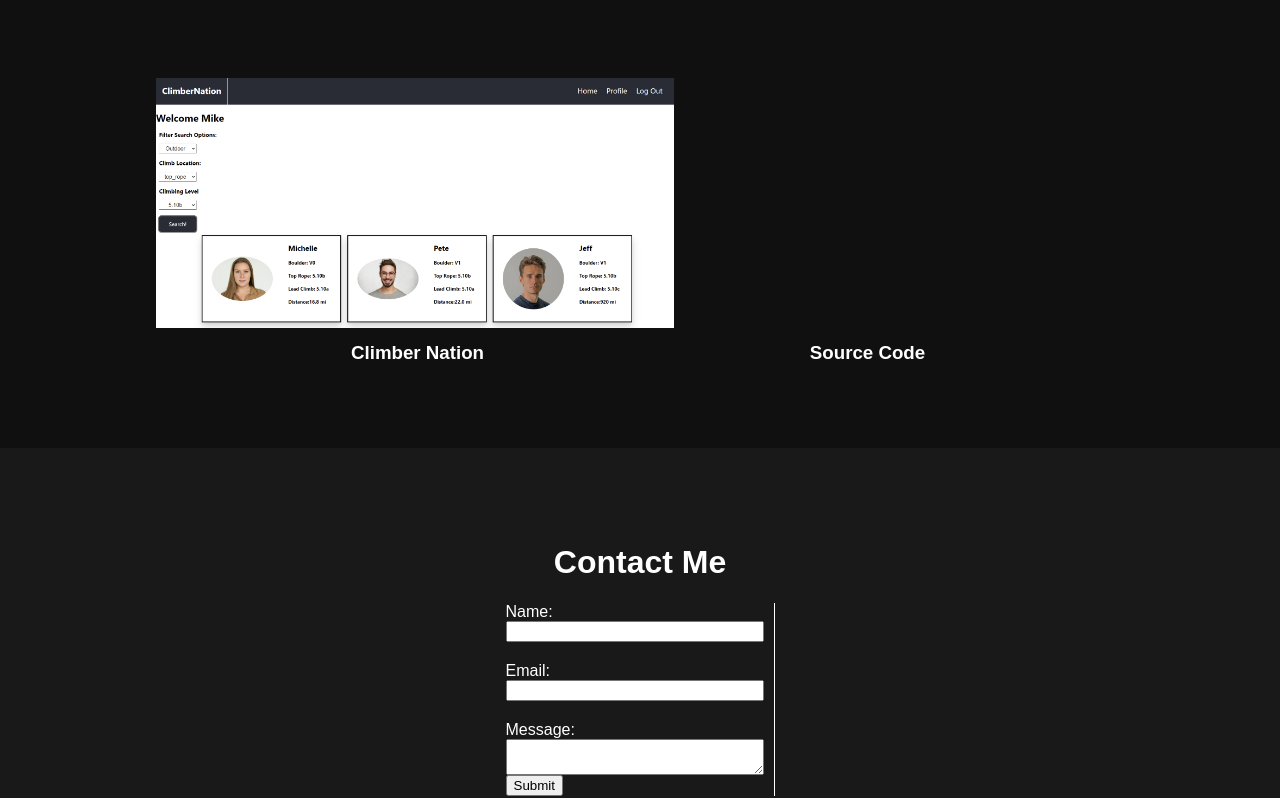
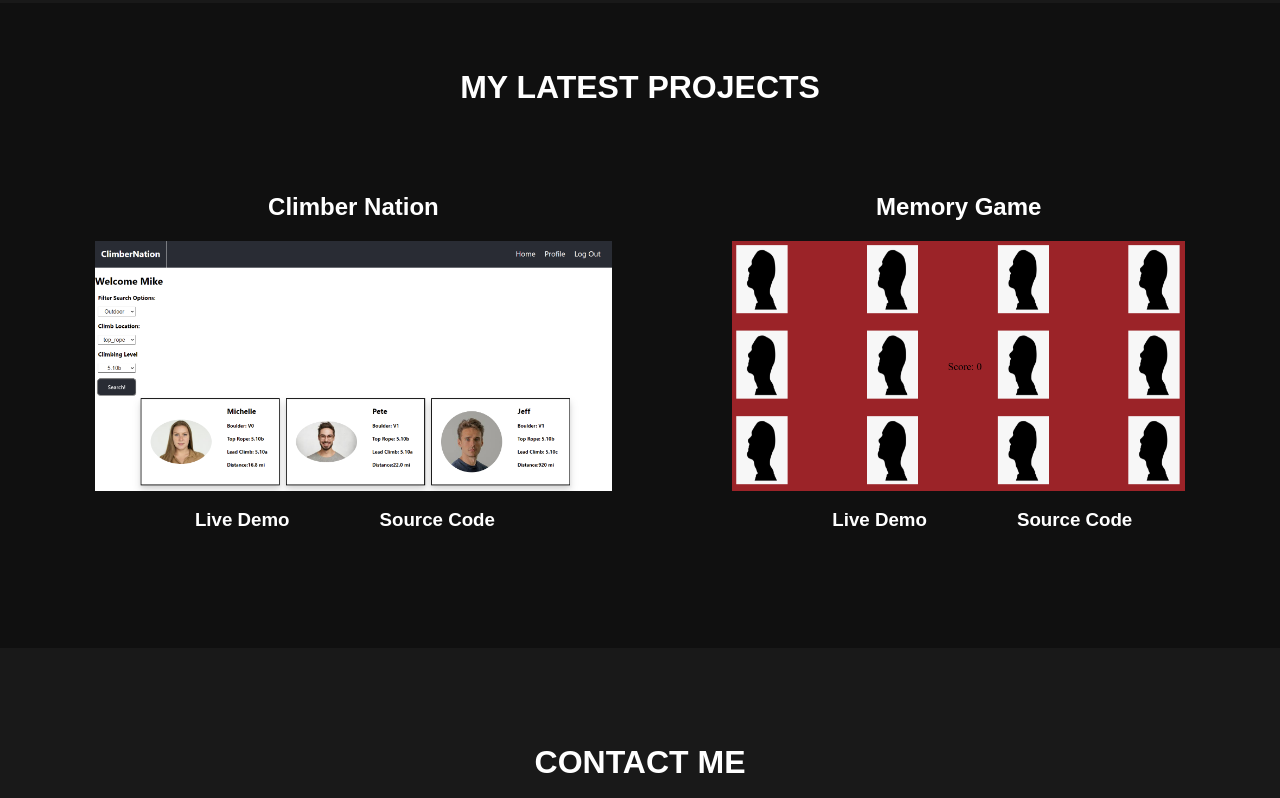
Before and after one commit to slevine3/Portfolio, a React (Create React App) app: page / in a window 1280 px wide. Shown: the part 1442-2240 px from the top of the page. Built offline with nearby package versions, Linux system fonts and the light colour scheme.

Commit message:
project section completed

```diff
--- a/src/components/Contact.css
+++ b/src/components/Contact.css
@@ -18,6 +18,7 @@
 input {
   margin-bottom: 20px;
   width: 250px;
+  height: 25px;
 }
 
 * {
--- a/src/components/Contact.js
+++ b/src/components/Contact.js
@@ -2,7 +2,7 @@ export const Contact = () => {
   return (
     <div id="contact" className="contact_container">
       <div>
-        <h1>Contact Me</h1>
+        <h1>CONTACT ME</h1>
       </div>
       <div>
         <form className="contact_form">
@@ -13,7 +13,7 @@ export const Contact = () => {
           <lable htmlFor="message">Message: </lable>
           <textarea name="message"></textarea>
 
-          <div><button>Submit</button></div>
+          <button>Submit</button>
         </form>
       </div>
     </div>
--- a/src/components/Home.css
+++ b/src/components/Home.css
@@ -3,7 +3,7 @@
   padding-top: 100px;
   justify-content: space-evenly;
 
-  height: 500px;
+  height: 600px;
   background-color: #101010;
   color: white;
   padding-left: 20px;
--- a/src/components/NavBar.css
+++ b/src/components/NavBar.css
@@ -5,15 +5,19 @@
   height: 75px;
   color: white;
   position: fixed;
+  padding-left: 40px;
 }
 .nav_container2 {
   display: flex;
   align-items: center;
-  background-color: black;
+  background-color: #191919;
   height: 50px;
   color: white;
   position: fixed;
   /* opacity: 0.7; */
+  font-size: 18px;
+  height: 60px;
+  padding-left: 40px;
 }
 
 .logo {
@@ -33,7 +37,6 @@
   justify-content: flex-start;
   margin-right: 20px;
   width: 100vw;
-  font-size: 14px;
   font-family: Arial, Helvetica, sans-serif;
 }
 
--- a/src/components/NavBar.js
+++ b/src/components/NavBar.js
@@ -10,7 +10,7 @@ export const NavBar = () => {
   const [contactClass, setContactClass] = useState(null);
 
   const controlNavbar = () => {
-    console.log(window.scrollY);
+
     if (window.scrollY >= 0 && window.scrollY < 20) {
       setNavContainerClass("nav_container1");
       setNavBar("nav_bar1");
@@ -56,9 +56,6 @@ export const NavBar = () => {
 
   return (
     <div className={navContainerClass}>
-      <div className="logo">
-        <a href="/">*</a>
-      </div>
       <div className={navBar}>
         <div className="nav_link">
           <div>
--- a/src/components/Project.css
+++ b/src/components/Project.css
@@ -2,36 +2,23 @@
   display: flex;
   flex-direction: column;
   align-items: center;
-  height: 500px;
+  height: 600px;
   background-color: #101010;
   color: white;
   padding-top: 45px;
 }
+.all_project_container {
+  display: flex;
+  grid-gap: 120px;
+  padding-top: 45px;
+}
 .project_display_conatainer {
   display: flex;
-  margin-top: 50px;
-  grid-gap: 200px;
+  flex-direction: column;
 }
 .project_image {
   height: 250px;
   width: auto;
-}
-.project_boxes {
-  display: flex;
-  align-items: center;
-  justify-content: space-around;
-  height: 250px;
-  width: 250px;
-  /* border: 3px solid white; */
-  flex-direction: column;
-  cursor: pointer;
-}
-
-.project_title {
-  display: flex;
-  margin: auto;
-  visibility: hidden;
-  opacity: 0;
 }
 
 .project_subtitle {
@@ -45,7 +32,7 @@
   color: white;
 }
 
-.project_subtitle:visited {
-  color: white;
-  text-decoration: none;
+.project_links {
+  display: flex;
+  padding-left: 20px;
 }
--- a/src/components/Project.js
+++ b/src/components/Project.js
@@ -1,4 +1,5 @@
 import Climber_Nation from "./Images/climberNation.PNG";
+import Memory_Game from "./Images/MemoryGame.PNG";
 
 export const Project = () => {
   return (
@@ -6,10 +7,9 @@ export const Project = () => {
       <div>
         <h1>MY LATEST PROJECTS</h1>
       </div>
-
+      <div className="all_project_container">
         <div className="project_display_conatainer">
-        <div>
-          <div className="project_boxes">
+          <h2 style={{ "textAlign": "center" }}>Climber Nation</h2>
           <div>
             <a href="https://www.loom.com/share/98717cfa741b4f34ba07a32ac76ea7e5">
               <img
@@ -18,29 +18,47 @@ export const Project = () => {
                 alt="Climber_Nation"
               ></img>
             </a>
+          </div>
 
-              <h3></h3>
-            </div>
+          <div className="project_links">
+            <div>
+              <a
+                className="project_subtitle"
+                href="https://www.loom.com/share/98717cfa741b4f34ba07a32ac76ea7e5"
+              >
+                <h3>Live Demo</h3>
+              </a>
             </div>
             <div>
               <a
                 className="project_subtitle"
                 href="https://github.com/slevine3/Climber-Nation"
               >
-              <h3>Climber Nation</h3>
+                <h3>Source Code</h3>
               </a>
             </div>
           </div>
+        </div>
+        <div className="project_display_conatainer">
+          <h2 style={{ "textAlign": "center" }}>Memory Game</h2>
+          <div>
+            <a href="https://slevine3.github.io/MemoryGame/">
+              <img
+                className="project_image"
+                src={Memory_Game}
+                alt="Climber_Nation"
+              ></img>
+            </a>
+          </div>
 
+          <div className="project_links">
             <div>
-          <div className="project_boxes">
-            <div>
-              <h3 className="project_title">
-                <a href="https://www.loom.com/share/bb705a51d5fb4327a4950593590ee2ff">
-                  View Demo Video
+              <a
+                className="project_subtitle"
+                href="https://www.loom.com/share/bb705a51d5fb4327a4950593590ee2ff"
+              >
+                <h3>Live Demo</h3>
               </a>
-              </h3>
-            </div>
             </div>
             <div>
               <a
@@ -53,5 +71,6 @@ export const Project = () => {
           </div>
         </div>
       </div>
+    </div>
   );
 };
```
Also changed, not shown: src/components/Images/MemoryGame.PNG (added). Lines whose indentation alone changed are shown as unchanged.
